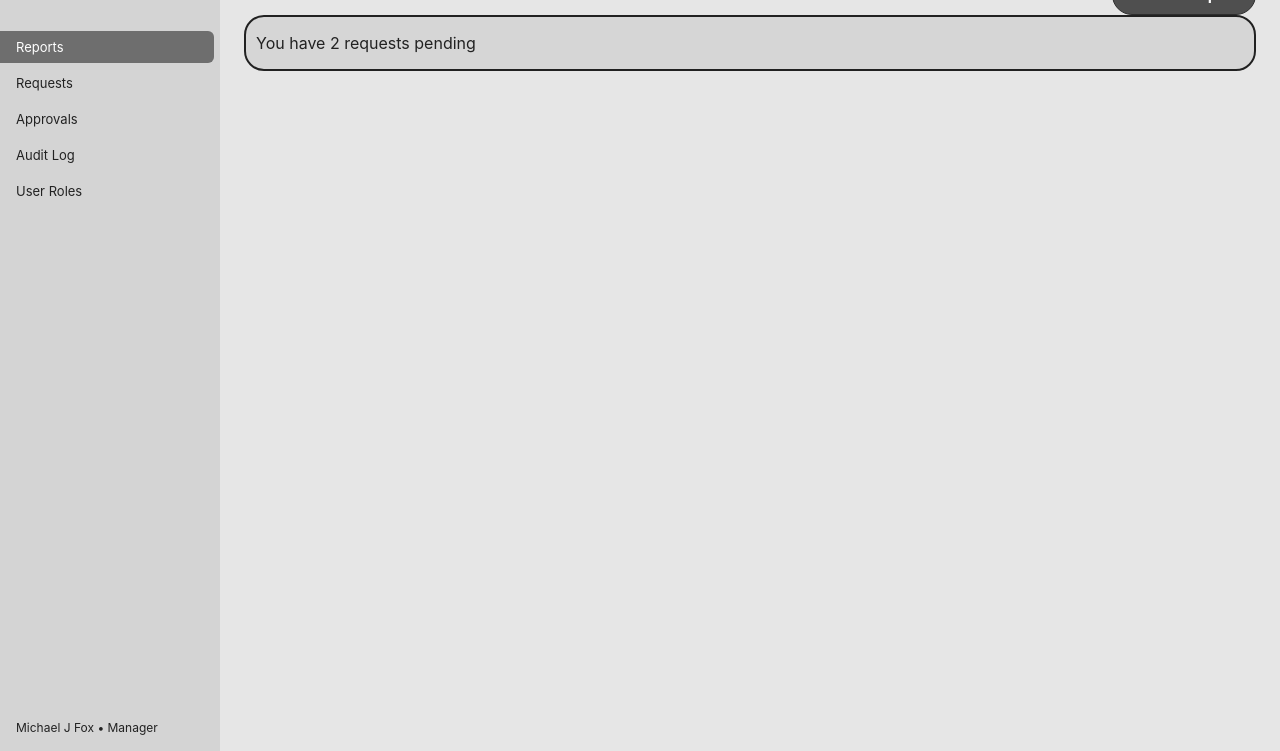
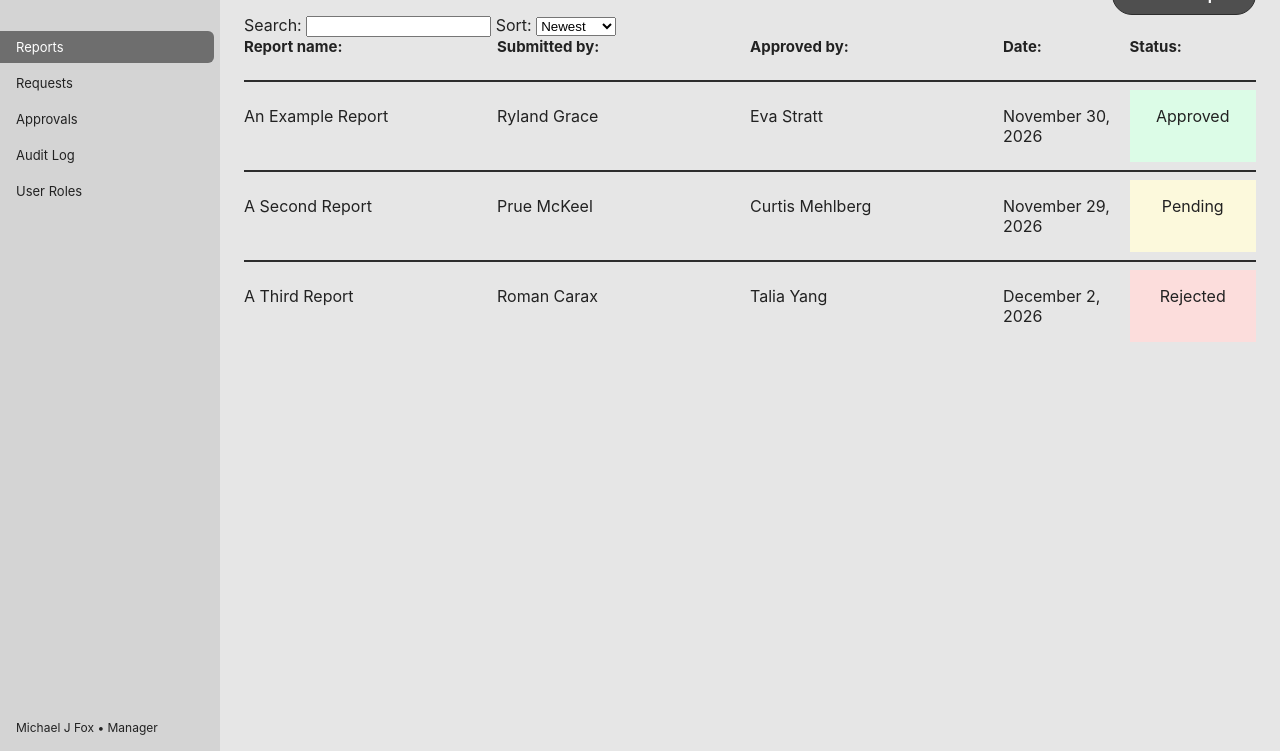
Before and after one commit to Liamkweeks/ACLA-Precapstone, a website built with Vite: page Breadcrumbs/index.html in a window 1280 px wide. Both pictures are taken after typing "Sample", "Sample123" into the empty fields and a click on the button "Sign In". Shown: the part 49-800 px from the top of the page. Built offline with nearby package versions, Linux system fonts and the light colour scheme.

Commit message:
HTML part of reports basically finished

```diff
--- a/Breadcrumbs/src/styles/reports.css
+++ b/Breadcrumbs/src/styles/reports.css
@@ -26,3 +26,26 @@
   border-style: solid;
   padding-left: 10px;
 }
+
+.report-bar-main {
+  display: flex;
+  flex-direction: row;
+}
+
+.report-list-header {
+  display: flex;
+  flex-direction: row;
+}
+
+.report-bar-text-s {
+  flex: 1;
+}
+
+.report-bar-text-l {
+  flex: 2;
+}
+
+.report-bar-status {
+  flex: 1;
+  text-align: center;
+}
--- /dev/null
+++ b/Breadcrumbs/src/ui/components/ReportBar.ts
@@ -0,0 +1,48 @@
+export type ReportStatus = "Approved" | "Pending" | "Rejected";
+
+export default function ReportBar(
+  title: string,
+  status: ReportStatus,
+  date: Date,
+  submitter: string,
+  approver: string,
+): string {
+  const formattedDate = date.toLocaleDateString("en-US", {
+    dateStyle: "long",
+    timeZone: "UTC",
+  });
+  let statusColor: string;
+  switch (status) {
+    case "Approved":
+      statusColor = "#dcfce7";
+      break;
+
+    case "Pending":
+      statusColor = "#fcf9dc";
+      break;
+
+    case "Rejected":
+      statusColor = "#fcdddc";
+      break;
+  }
+
+  return /*html*/ `
+  <hr color="#2d2d2d" size="2px">
+  <div class="report-bar-main">
+    <p class="report-bar-text-l">${title}</p>
+    <p class="report-bar-text-l">${submitter}</p>
+    <p class="report-bar-text-l">${approver}</p>
+    <p class="report-bar-text-s">${formattedDate}</p>
+    <div class="report-bar-status" style="background-color:${statusColor};">
+      <p>${status}</p>
+    </div>
+  </div>
+  `;
+  /*
+    global styling notes:
+    report-bar-main should flex horizontally.
+    report-bar-text-l and report-bar-text-s should be left aligned.
+    report-bar-text-l, report-bar-text-s, and report-bar-status
+    should have flex proportions based on the figma design.
+  */
+}
--- a/Breadcrumbs/src/ui/screens/reports.ts
+++ b/Breadcrumbs/src/ui/screens/reports.ts
@@ -1,18 +1,100 @@
 import { navigate } from "../router";
-import ReportCard from "../components/ReportCard";
+import ReportBar from "../components/ReportBar";
+import type { ReportStatus } from "../components/ReportBar";
 import "../../styles/reports.css";
+
+interface Report {
+  title: string;
+  status: ReportStatus;
+  date: string;
+  submitter: string;
+  approver: string;
+}
+
+// remove when supabase is connected
+const reports: Report[] = [
+  {
+    title: "An Example Report",
+    status: "Approved",
+    date: "2026-11-30",
+    submitter: "Ryland Grace",
+    approver: "Eva Stratt",
+  },
+  {
+    title: "A Second Report",
+    status: "Pending",
+    date: "2026-11-29",
+    submitter: "Prue McKeel",
+    approver: "Curtis Mehlberg",
+  },
+  {
+    title: "A Third Report",
+    status: "Rejected",
+    date: "2026-12-02",
+    submitter: "Roman Carax",
+    approver: "Talia Yang",
+  },
+];
 
 //add in report cards displayed based on authority i.e. you can see all the requests you've submitted, or all requests for an auditor
 export function reportsView(root: HTMLElement) {
-  root.innerHTML = `
+  root.innerHTML = /*html*/ `
     <div class="header-bar">
       <h2>Reports</h2>
       <button id="submit-request" class="header-button">Submit Request</button>
     </div>
-    <div class="pending-bar">
-      <p>You have 2 requests pending</p>
+    <div class="search-container">
+      <label for="report-search">Search:</label>
+      <input type="text" id="report-search" name="report-search">
+      <label for="report-sort">Sort:</label>
+      <select name="report-sort" id="report-sort">
+        <option value="newest">Newest</option>
+        <option value="oldest">Oldest</option>
+        <option value="status">Status</option>
+        <option value="submitter">Submitter</option>
+        <option value="approver">Approver</option>
+      </select>
+    </div>
+    <div class="report-list-container">
+      <div class="report-list-header">
+        <h2 class="report-bar-text-l">Report name:</h2>
+        <h2 class="report-bar-text-l">Submitted by:</h2>
+        <h2 class="report-bar-text-l">Approved by:</h2>
+        <h2 class="report-bar-text-s">Date:</h2>
+        <h2 class="report-bar-text-s">Status:</h2>
+      </div>
+      <div id="report-list" class="report-bar-list"></div>
     </div>
   `;
+  /*
+    global styling notes:
+    report-list-header should flex horizontally.
+    report-bar-text-l and report-bar-text-s should have
+    specific flex proportions, refer to Reportbar.ts.
+  */
+
+  const list = root.querySelector<HTMLDivElement>("#report-list")!;
+
+  renderList();
+
+  function renderList() {
+    if (reports.length === 0) {
+      list.innerHTML = /*html*/ `
+        <hr color="#2d2d2d">
+        <p>No reports here.</p>
+      `;
+    }
+
+    list.innerHTML = reports
+      .map(
+        (r) => `
+      ${ReportBar(r.title, r.status, new Date(r.date), r.submitter, r.approver)}
+    `,
+      )
+      .join("");
+    // Prettier gets weird here for some reason
+  }
+
   root
     .querySelector("#submit-request")!
     .addEventListener("click", () => navigate("new_request"));
```
